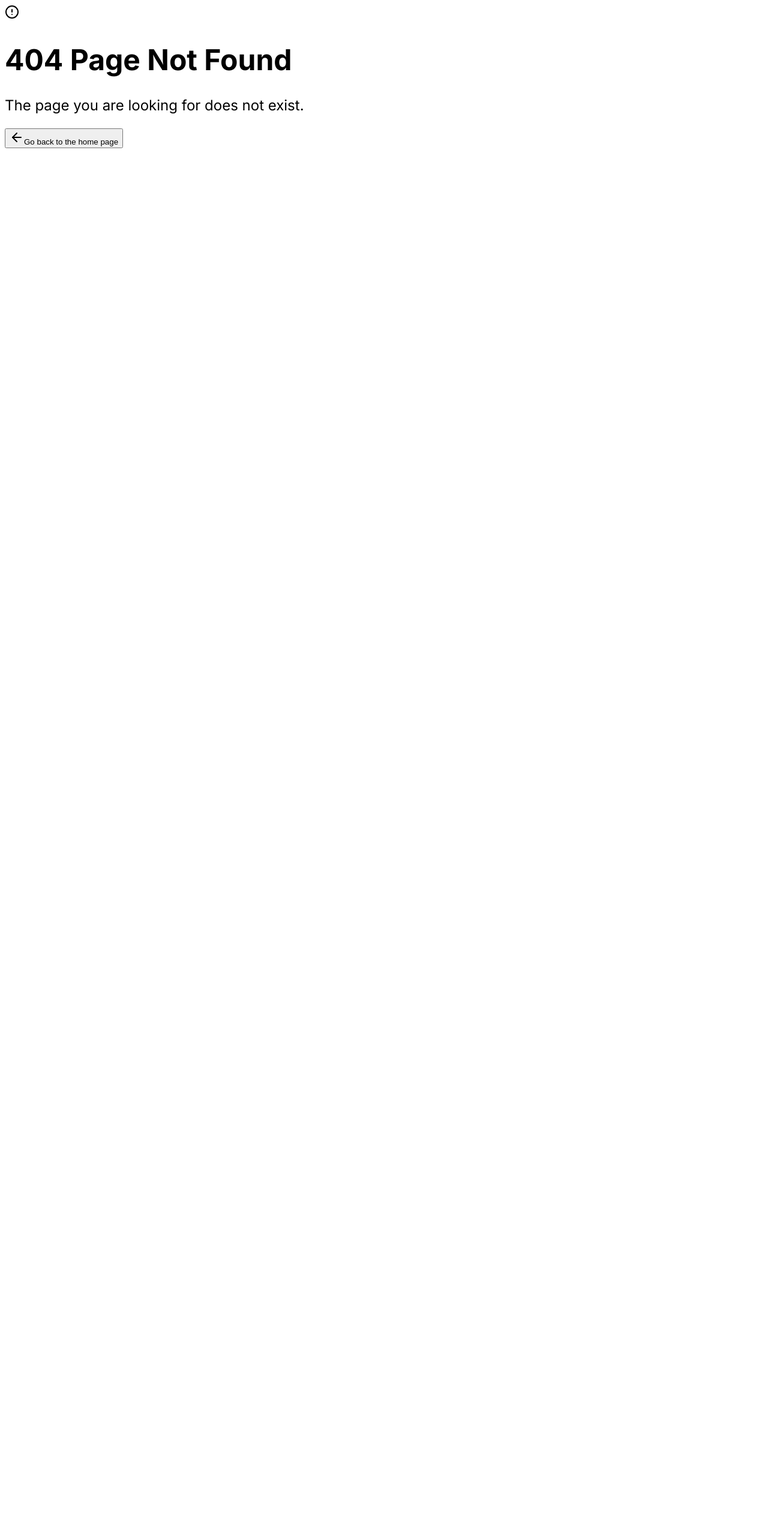
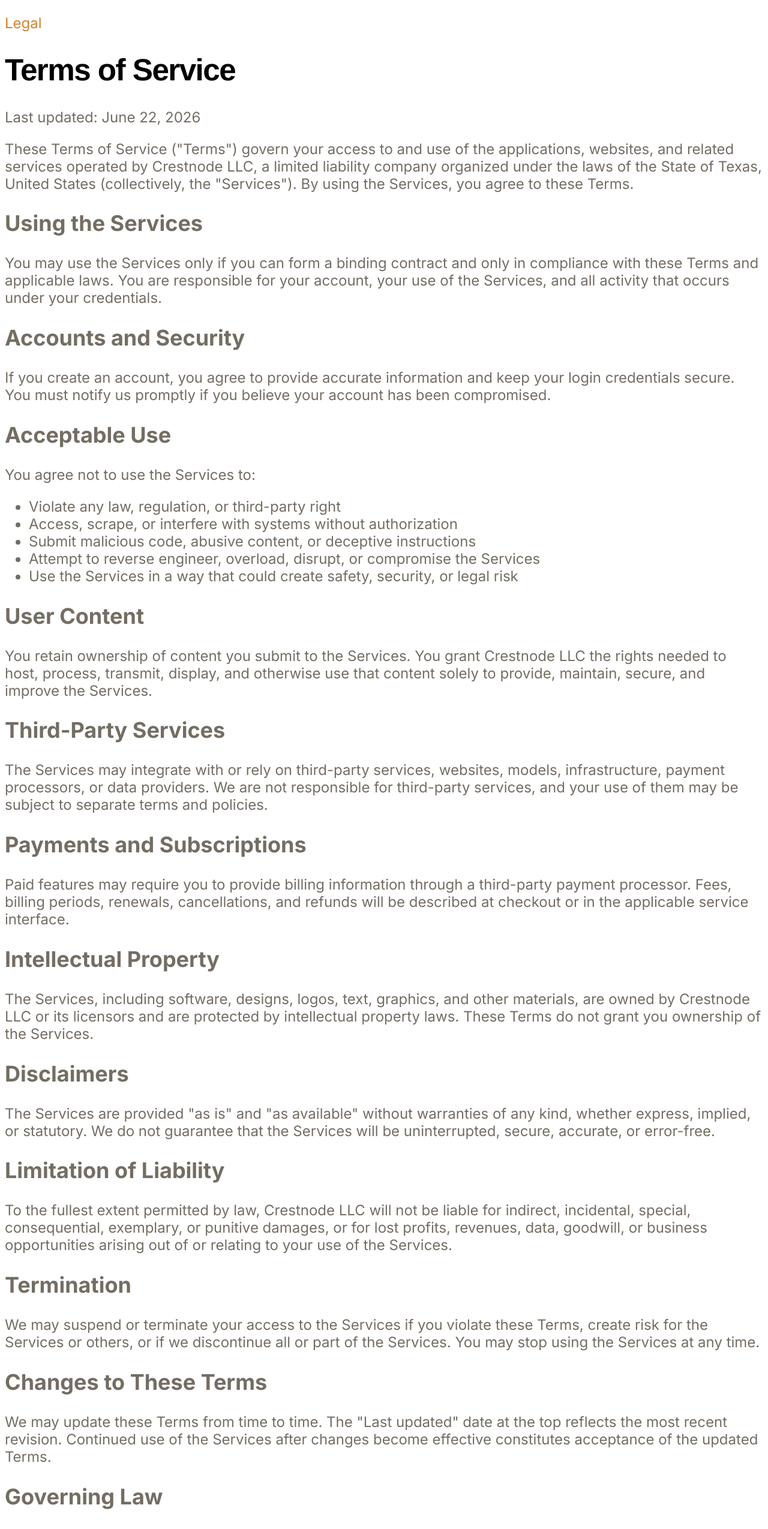
Before and after one commit to IsaacTrevino/isaac, a React (Vite) app in the folder client/: page /terms in a window 1280 px wide. Before the commit this address had no page. Shown: the top 2549 px of the page at 60% size. Before the commit the page ends 800 px from the top, so only its background shows below. Built offline with nearby package versions, Linux system fonts and the light colour scheme; a web font is replaced by a local one.

Commit message:
Add Terms and Privacy pages, update routes in App component, and enhance webpack configuration for file watching

```diff
--- a/client/src/App.tsx
+++ b/client/src/App.tsx
@@ -13,6 +13,7 @@
 import Footer from "@/components/Footer";
 import NotFound from "@/pages/not-found";
 import PrivacyPolicy from "@/pages/privacy-policy";
+import Terms from "@/pages/terms";
 
 function ThemeProvider({ children }: { children: React.ReactNode }) {
   const [theme] = useState<"light" | "dark">(() =>
@@ -48,7 +49,8 @@
       <ThemeProvider>
         <Router>
           <Route path="/" component={HomePage} />
-          <Route path="/privacy-policy" component={PrivacyPolicy} />
+          <Route path="/privacy" component={PrivacyPolicy} />
+          <Route path="/terms" component={Terms} />
           <Route path="/:rest*" component={NotFound} />
         </Router>
         <Toaster />
--- a/client/src/components/Now.tsx
+++ b/client/src/components/Now.tsx
@@ -9,6 +9,13 @@
     tagAccent: true,
     href: "https://uragents.ai",
     icon: "/images/uragents-icon.svg",
+  },
+  {
+    title: "The Way — Faith-Focused 2D Adventure",
+    body: "A reflective Christian game about repentance, growth, and walking in truth through story-driven exploration.",
+    tag: "Live",
+    tagAccent: true,
+    icon: "/images/the-way-icon.png",
   },
   {
     title: "Signals.ai — Early days and evolving",
--- /dev/null
+++ b/client/src/pages/terms.tsx
@@ -0,0 +1,152 @@
+import { useEffect } from "react";
+
+const COMPANY_NAME = "Crestnode LLC";
+const COMPANY_STATE = "Texas";
+const CONTACT_EMAIL = "isaac.trevino1024@gmail.com";
+const LAST_UPDATED = "June 22, 2026";
+
+export default function Terms() {
+  useEffect(() => {
+    const previousTitle = document.title;
+    document.title = `Terms of Service — ${COMPANY_NAME}`;
+
+    return () => {
+      document.title = previousTitle;
+    };
+  }, []);
+
+  return (
+    <div className="min-h-screen bg-background text-foreground">
+      <main className="max-w-3xl mx-auto px-6 py-16 md:py-24">
+        <header className="mb-12">
+          <p
+            className="flex items-center gap-2 text-xs font-semibold tracking-widest uppercase mb-4"
+            style={{ color: "hsl(var(--primary))" }}
+          >
+            <span className="block w-4 h-px" style={{ background: "hsl(var(--primary))" }} />
+            Legal
+          </p>
+          <h1
+            className="font-black tracking-tight mb-3"
+            style={{
+              fontFamily: "var(--font-display)",
+              fontSize: "clamp(2rem, 4vw, 2.75rem)",
+              letterSpacing: "-0.03em",
+            }}
+          >
+            Terms of Service
+          </h1>
+          <p className="text-sm" style={{ color: "hsl(var(--muted-foreground))" }}>
+            Last updated: {LAST_UPDATED}
+          </p>
+        </header>
+
+        <article
+          className="prose prose-neutral dark:prose-invert max-w-none prose-headings:font-black prose-headings:tracking-tight prose-headings:[font-family:var(--font-display)] prose-a:text-primary prose-a:no-underline hover:prose-a:underline"
+          style={{ color: "hsl(var(--muted-foreground))" }}
+        >
+          <p className="lead text-base">
+            These Terms of Service ("Terms") govern your access to and use of the applications,
+            websites, and related services operated by {COMPANY_NAME}, a limited liability company
+            organized under the laws of the State of {COMPANY_STATE}, United States (collectively,
+            the "Services"). By using the Services, you agree to these Terms.
+          </p>
+
+          <h2>Using the Services</h2>
+          <p>
+            You may use the Services only if you can form a binding contract and only in compliance
+            with these Terms and applicable laws. You are responsible for your account, your use of
+            the Services, and all activity that occurs under your credentials.
+          </p>
+
+          <h2>Accounts and Security</h2>
+          <p>
+            If you create an account, you agree to provide accurate information and keep your login
+            credentials secure. You must notify us promptly if you believe your account has been
+            compromised.
+          </p>
+
+          <h2>Acceptable Use</h2>
+          <p>You agree not to use the Services to:</p>
+          <ul>
+            <li>Violate any law, regulation, or third-party right</li>
+            <li>Access, scrape, or interfere with systems without authorization</li>
+            <li>Submit malicious code, abusive content, or deceptive instructions</li>
+            <li>Attempt to reverse engineer, overload, disrupt, or compromise the Services</li>
+            <li>Use the Services in a way that could create safety, security, or legal risk</li>
+          </ul>
+
+          <h2>User Content</h2>
+          <p>
+            You retain ownership of content you submit to the Services. You grant {COMPANY_NAME} the
+            rights needed to host, process, transmit, display, and otherwise use that content solely
+            to provide, maintain, secure, and improve the Services.
+          </p>
+
+          <h2>Third-Party Services</h2>
+          <p>
+            The Services may integrate with or rely on third-party services, websites, models,
+            infrastructure, payment processors, or data providers. We are not responsible for
+            third-party services, and your use of them may be subject to separate terms and policies.
+          </p>
+
+          <h2>Payments and Subscriptions</h2>
+          <p>
+            Paid features may require you to provide billing information through a third-party
+            payment processor. Fees, billing periods, renewals, cancellations, and refunds will be
+            described at checkout or in the applicable service interface.
+          </p>
+
+          <h2>Intellectual Property</h2>
+          <p>
+            The Services, including software, designs, logos, text, graphics, and other materials,
+            are owned by {COMPANY_NAME} or its licensors and are protected by intellectual property
+            laws. These Terms do not grant you ownership of the Services.
+          </p>
+
+          <h2>Disclaimers</h2>
+          <p>
+            The Services are provided "as is" and "as available" without warranties of any kind,
+            whether express, implied, or statutory. We do not guarantee that the Services will be
+            uninterrupted, secure, accurate, or error-free.
+          </p>
+
+          <h2>Limitation of Liability</h2>
+          <p>
+            To the fullest extent permitted by law, {COMPANY_NAME} will not be liable for indirect,
+            incidental, special, consequential, exemplary, or punitive damages, or for lost profits,
+            revenues, data, goodwill, or business opportunities arising out of or relating to your
+            use of the Services.
+          </p>
+
+          <h2>Termination</h2>
+          <p>
+            We may suspend or terminate your access to the Services if you violate these Terms, create
+            risk for the Services or others, or if we discontinue all or part of the Services. You may
+            stop using the Services at any time.
+          </p>
+
+          <h2>Changes to These Terms</h2>
+          <p>
+            We may update these Terms from time to time. The "Last updated" date at the top reflects
+            the most recent revision. Continued use of the Services after changes become effective
+            constitutes acceptance of the updated Terms.
+          </p>
+
+          <h2>Governing Law</h2>
+          <p>
+            These Terms and any dispute arising out of or relating to them or the Services are
+            governed by the laws of the State of {COMPANY_STATE} and applicable United States federal
+            law, without regard to conflict-of-laws principles.
+          </p>
+
+          <h2>Contact</h2>
+          <p>
+            Questions about these Terms? Contact {COMPANY_NAME} at{" "}
+            <a href={`mailto:${CONTACT_EMAIL}`}>{CONTACT_EMAIL}</a>.
+          </p>
+        </article>
+      </main>
+    </div>
+  );
+}
```
Also changed, not shown: webpack.config.js (+22 -1 lines), client/public/images/the-way-icon.png (added).
